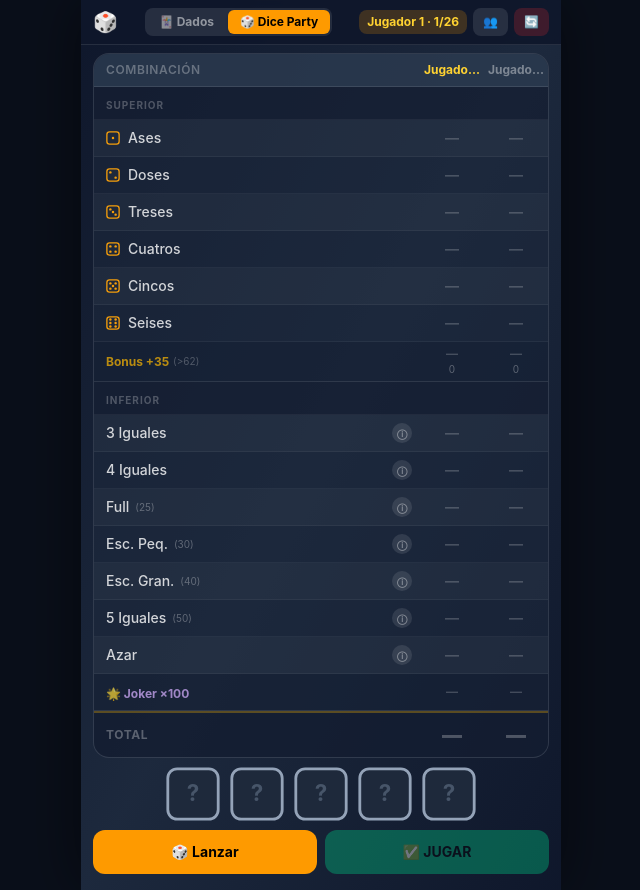
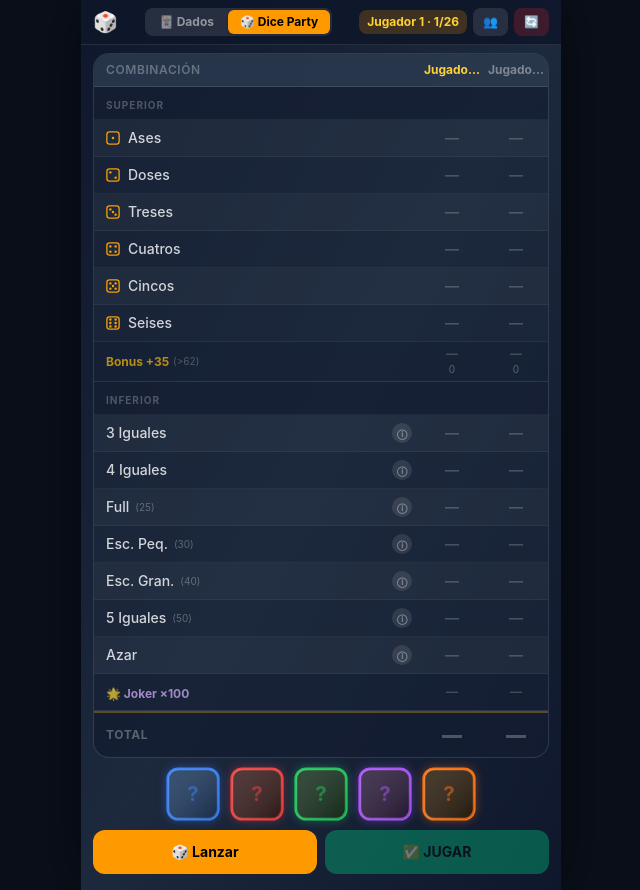
Before and after one commit to josico-dev/dados-scorer, a React (Vite) app: page / in a window 1280 px wide. Both pictures are taken after a click on the button "🎲 Dice Party". Shown: the whole page, without its empty margins (319-959 px from the left). Built offline with nearby package versions, Linux system fonts and the light colour scheme.

Commit message:
feat: colored dice (blue/red/green/purple/orange) + spin animation on roll

```diff
--- a/src/components/DiceRoller.jsx
+++ b/src/components/DiceRoller.jsx
@@ -49,7 +49,7 @@ export default function DiceRoller() {
       {/* Dados */}
       <div className="flex justify-center gap-2">
         {dice.map((val, i) => (
-          <Die key={i} value={val} locked={locked[i]} rolling={rolling} onClick={() => toggleLock(i)} />
+          <Die key={i} index={i} value={val} locked={locked[i]} rolling={rolling} onClick={() => toggleLock(i)} />
         ))}
       </div>
 
--- a/src/diceParty/Die.jsx
+++ b/src/diceParty/Die.jsx
@@ -1,7 +1,7 @@
 // ─── Componente SVG de un dado ─────────────────────────────────────────────
-// Animación: parpadeo de caras aleatorias mientras rueda, luego muestra el valor final.
+// Cada dado tiene un color propio y animación de giro al lanzar.
 
-import { useState, useEffect, useRef } from 'react'
+import { useState, useEffect } from 'react'
 
 const PIP_POSITIONS = {
   1: [[30, 30]],
@@ -12,44 +12,28 @@ const PIP_POSITIONS = {
   6: [[18, 15], [42, 15], [18, 30], [42, 30], [18, 45], [42, 45]],
 }
 
-function randomFace() { return Math.ceil(Math.random() * 6) }
+// Color de cada dado por índice (0–4)
+const DIE_COLORS = [
+  { bg: '#1e3a5f', border: '#3b82f6', pip: '#93c5fd', locked: '#1e1a0e', lockedBorder: '#f59e0b', lockedPip: '#fcd34d' }, // azul
+  { bg: '#3b1f1f', border: '#ef4444', pip: '#fca5a5', locked: '#1e1a0e', lockedBorder: '#f59e0b', lockedPip: '#fcd34d' }, // rojo
+  { bg: '#1a3320', border: '#22c55e', pip: '#86efac', locked: '#1e1a0e', lockedBorder: '#f59e0b', lockedPip: '#fcd34d' }, // verde
+  { bg: '#2d1f3d', border: '#a855f7', pip: '#d8b4fe', locked: '#1e1a0e', lockedBorder: '#f59e0b', lockedPip: '#fcd34d' }, // morado
+  { bg: '#2d2010', border: '#f97316', pip: '#fdba74', locked: '#1e1a0e', lockedBorder: '#f59e0b', lockedPip: '#fcd34d' }, // naranja
+]
 
-export default function Die({ value, locked, rolling, onClick, className = '', size = 64 }) {
-  // displayValue: lo que se muestra (parpadea mientras anima, luego value)
-  const [displayValue, setDisplayValue] = useState(value)
-  const [shaking,      setShaking]      = useState(false)
-  const intervalRef = useRef(null)
-  const timeoutRef  = useRef(null)
+export default function Die({ value, locked, rolling, onClick, className = '', size = 64, index = 0 }) {
+  const [animKey, setAnimKey] = useState(0)
 
+  // Reinicia la animación en cada tirada (solo si no está bloqueado)
   useEffect(() => {
-    if (rolling && !locked) {
-      setShaking(true)
+    if (rolling && !locked) setAnimKey(k => k + 1)
+  }, [rolling, locked])
 
-      // Parpadea caras aleatorias cada 60ms durante 400ms
-      intervalRef.current = setInterval(() => {
-        setDisplayValue(randomFace())
-      }, 60)
-
-      // Al final muestra el valor real y para
-      timeoutRef.current = setTimeout(() => {
-        clearInterval(intervalRef.current)
-        setDisplayValue(value)
-        setShaking(false)
-      }, 420)
-    } else {
-      setDisplayValue(value)
-    }
-
-    return () => {
-      clearInterval(intervalRef.current)
-      clearTimeout(timeoutRef.current)
-    }
-  }, [rolling, value, locked])
-
-  const pips        = displayValue >= 1 && displayValue <= 6 ? PIP_POSITIONS[displayValue] : []
-  const borderColor = locked ? '#f59e0b' : shaking ? '#f59e0b66' : '#94a3b8'
-  const bgColor     = locked ? '#1e1a0e' : shaking ? '#1a2535' : '#1e293b'
-  const pipColor    = locked ? '#f59e0b' : shaking ? '#f8fafc' : '#e2e8f0'
+  const pips   = value >= 1 && value <= 6 ? PIP_POSITIONS[value] : []
+  const colors = DIE_COLORS[index % DIE_COLORS.length]
+  const bg     = locked ? colors.locked       : colors.bg
+  const border = locked ? colors.lockedBorder : colors.border
+  const pip    = locked ? colors.lockedPip    : colors.pip
 
   return (
     <button
@@ -59,38 +43,51 @@ export default function Die({ value, locked, rolling, onClick, className = '', s
       aria-label={value ? `Dado ${value}${locked ? ' (bloqueado)' : ''}` : 'Dado'}
     >
       <svg
+        key={animKey}
         viewBox="0 0 60 60"
         width={size}
         height={size}
+        className={rolling && !locked ? 'die-spinning' : ''}
         style={{
           display: 'block',
-          transition: shaking ? 'none' : 'filter 0.3s',
           filter: locked
-            ? 'drop-shadow(0 0 8px #f59e0baa)'
-            : shaking
-              ? 'drop-shadow(0 0 10px #ffffff44) brightness(1.15)'
-              : 'none',
-          animation: shaking ? 'die-shake 0.08s infinite alternate' : 'none',
+            ? `drop-shadow(0 0 8px ${colors.lockedBorder}99)`
+            : `drop-shadow(0 0 5px ${colors.border}66)`,
+          transition: 'filter 0.2s',
         }}
       >
-        <rect x="3" y="3" width="54" height="54" rx="10"
-          fill={bgColor} stroke={borderColor} strokeWidth={shaking ? 4 : 3}
-          style={{ transition: shaking ? 'none' : 'all 0.2s' }}
-        />
+        {/* Sombra interior */}
+        <defs>
+          <linearGradient id={`grad-${index}`} x1="0%" y1="0%" x2="100%" y2="100%">
+            <stop offset="0%" stopColor="rgba(255,255,255,0.12)" />
+            <stop offset="100%" stopColor="rgba(0,0,0,0.25)" />
+          </linearGradient>
+        </defs>
+
+        {/* Fondo del dado */}
+        <rect x="3" y="3" width="54" height="54" rx="11"
+          fill={bg} stroke={border} strokeWidth="3" />
+
+        {/* Brillo superior */}
+        <rect x="3" y="3" width="54" height="54" rx="11"
+          fill={`url(#grad-${index})`} />
+
+        {/* Pips */}
         {pips.map(([cx, cy], i) => (
-          <circle key={i} cx={cx} cy={cy} r="5" fill={pipColor}
-            style={{ transition: shaking ? 'none' : 'fill 0.2s' }}
-          />
+          <circle key={i} cx={cx} cy={cy} r="5.5" fill={pip} />
         ))}
-        {!displayValue && (
-          <text x="30" y="38" textAnchor="middle" fontSize="24"
-            fill="#475569" fontWeight="bold">?</text>
+
+        {/* Si no hay valor todavía */}
+        {!value && (
+          <text x="30" y="38" textAnchor="middle" fontSize="22"
+            fill={border} fontWeight="bold" opacity="0.5">?</text>
         )}
       </svg>
 
+      {/* Indicador de bloqueado */}
       {locked && (
-        <div className="absolute -top-1 -right-1 w-4 h-4 rounded-full bg-amber-400 flex items-center justify-center"
-          style={{ fontSize: 9, color: '#000' }}>
+        <div className="absolute -top-1 -right-1 w-5 h-5 rounded-full bg-amber-400 flex items-center justify-center shadow-lg"
+          style={{ fontSize: 10, color: '#000' }}>
           🔒
         </div>
       )}
--- a/src/index.css
+++ b/src/index.css
@@ -33,13 +33,19 @@
     padding-bottom: max(8px, env(safe-area-inset-bottom));
   }
 
-  /* ── Animación de dados: vibración lateral mientras parpadean las caras ── */
-  @keyframes die-shake {
-    0%   { transform: translate(-2px, -1px) rotate(-3deg) scale(1.05); }
-    25%  { transform: translate(2px,  1px)  rotate(3deg)  scale(1.04); }
-    50%  { transform: translate(-1px, 2px)  rotate(-2deg) scale(1.06); }
-    75%  { transform: translate(1px, -2px)  rotate(2deg)  scale(1.04); }
-    100% { transform: translate(-2px, 1px)  rotate(-3deg) scale(1.05); }
+  /* ── Animación de dados ── */
+  @keyframes die-spin {
+    0%   { transform: rotateY(0deg)   rotateX(0deg)   scale(1);    }
+    20%  { transform: rotateY(180deg) rotateX(45deg)  scale(0.75); }
+    50%  { transform: rotateY(450deg) rotateX(-30deg) scale(0.7);  }
+    75%  { transform: rotateY(630deg) rotateX(20deg)  scale(0.8);  }
+    90%  { transform: rotateY(700deg) rotateX(-5deg)  scale(1.1);  }
+    100% { transform: rotateY(720deg) rotateX(0deg)   scale(1);    }
+  }
+
+  .die-spinning {
+    animation: die-spin 0.55s cubic-bezier(0.22, 0.61, 0.36, 1) forwards;
+    transform-origin: center center;
   }
 
   /* En pantallas anchas (tablet/desktop): centrar y limitar ancho para que no quede raro */
--- a/src/modes/DicePartyMode.jsx
+++ b/src/modes/DicePartyMode.jsx
@@ -220,7 +220,7 @@ export default function DicePartyMode({ modeToggle }) {
           {/* Dados */}
           <div className="flex justify-center gap-2">
             {dice.map((val, i) => (
-              <Die key={i} value={val} locked={locked[i]} rolling={rolling} onClick={() => toggleLock(i)} size={56} />
+              <Die key={i} index={i} value={val} locked={locked[i]} rolling={rolling} onClick={() => toggleLock(i)} size={56} />
             ))}
           </div>
 
```
